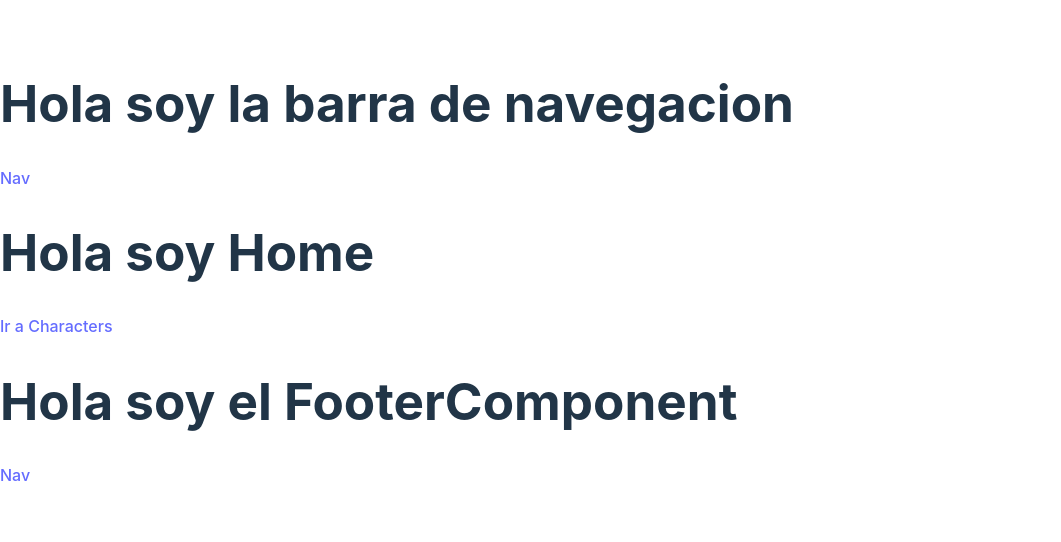
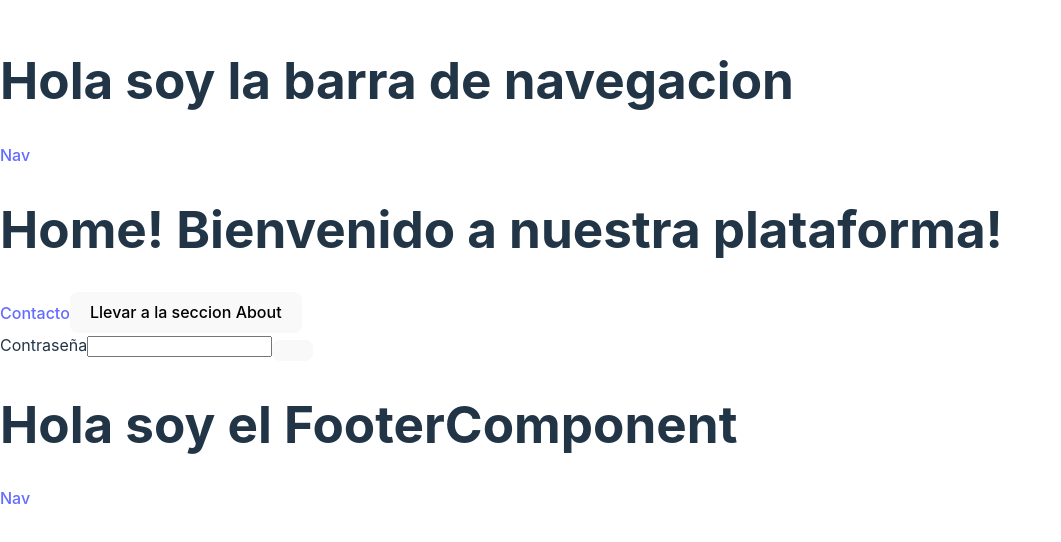
Before and after one commit to Neitor2023/Pokemon, a React (Vite) app: page / in a window 1280 px wide. Shown: the part 136-678 px from the top of the page, without its empty margins (0-1061 px from the left). Built offline with nearby package versions, Linux system fonts and the light colour scheme.

Commit message:
Creando nuevo

```diff
--- a/src/App.jsx
+++ b/src/App.jsx
@@ -3,13 +3,14 @@ import {
     Routes,
     Route
 } from 'react-router-dom'
-import Nav from './components/Nav copy';
+import Nav from './components/Nav';
 import Home from './pages/Home';
 import About from './pages/About';
 import Contact from './pages/Contact';
 import Projects from './pages/Projects';
 import Technologies from './pages/Technologies';
 import FooterComponent from './components/FooterComponent'
+import TeamDetail from './pages/TeamDetail';
 
 // import Nav from './components/Nav';
 
@@ -27,6 +28,9 @@ function App() {
                     <Route
                         path="/about"
                         element={<About />} />
+                    <Route
+                        path="/about/:name"
+                        element={<TeamDetail />} />
                     <Route
                         path="/contact"
                         element={<Contact />} />
--- a/src/components/Nav copy.jsx
+++ /dev/null
@@ -1,12 +0,0 @@
-import { Link } from 'react-router-dom';
-
-const Nav = () => {
-    return (
-        <div>
-         <h1>Hola soy la barra de navegacion</h1>
-         <Link to="/nav">Nav</Link>
-        </div>
-    );
-};
-
-export default Nav;<h1>Hola soy la barra de navegacion</h1>
--- a/src/pages/About.jsx
+++ b/src/pages/About.jsx
@@ -1,11 +1,34 @@
 import React from 'react'
+import { useNavigate, Link } from 'react-router-dom'
 
 const About = () => {
-
+  const navigate = useNavigate()
   return (
     <div>
-        <h1>Sobre Nosotros</h1>
-        <p>Lorem ipsum dolor sit amet consectetur adipisicing elit. Similique reprehenderit perspiciatis deserunt, tempore cupiditate nihil? Blanditiis tenetur tempora atque rerum asperiores? Error veritatis temporibus quis consectetur veniam repudiandae maxime aliquid.</p>
+      <button onClick={() => navigate(-1)}> Regresar </button>
+      <h1>Sobre Nosotros</h1>
+      <h2>Nuestro Equipo</h2>
+      <ul>
+        <Link to="/about/Alessandra">
+          Alessandra
+        </Link>
+      </ul>
+      <ul>
+        <Link to="/about/Vinicio">
+          Vinicio
+        </Link>
+      </ul>
+      <ul>
+        <Link to="/about/Adan">
+          Adan
+        </Link>
+      </ul>
+      <ul>
+        <Link to="/about/Elizabeth">
+          Elizabeth
+        </Link>
+      </ul>
+      <p>Lorem ipsum dolor sit amet consectetur adipisicing elit. Amet, iure facilis temporibus distinctio, sed illo officia dolores veniam vero repellendus, earum praesentium? Beatae molestiae tempore odit repellendus explicabo amet temporibus.</p>
     </div>
   )
 }
--- a/src/pages/Home.jsx
+++ b/src/pages/Home.jsx
@@ -1,14 +1,40 @@
+import { useState } from 'react';
 import { Link, useNavigate } from 'react-router-dom'
-import { useForm } from "react-hook-form";
 
 const Home = () => {
+  const navigate = useNavigate();
+  const [value, setValue] = useState("")
 
-  const navigate = useNavigate();
+  const redirect = () => {
+    navigate("/about")
+  }
+
+  const login = e => {
+    if (value === "password") {
+      navigate("/about/")
+    } else {
+      alert("Contraseña incorrecta")
+    }
+    e.preventDefault()
+  }
 
   return (
     <div>
-      <h1>Hola soy Home</h1>
-      <Link to="/ListsRickandMorty">Ir a Characters</Link>
+      <h1>Home! Bienvenido a nuestra plataforma!</h1>
+      <Link to="/Contact">Contacto</Link>
+
+      <button onClick={ redirect } >Llevar a la seccion About</button>
+
+      <form onSubmit={e => login(e)}>
+        <label htmlFor="password">Contraseña</label>
+        <input
+          type="password"
+          id="password"
+          value={value}
+          onChange={e => setValue(e.target.value)}
+        />
+        <button type='Submit'></button>
+      </form>
     </div>
   )
 }
--- /dev/null
+++ b/src/pages/TeamDetail.jsx
@@ -0,0 +1,15 @@
+import { useNavigate, useParams } from 'react-router-dom';
+
+const TeamDetail = () => {
+    const {name} = useParams()
+    const navigate = useNavigate()
+    return (
+        <div>
+            <button onClick={() => navigate(-1)}> Regresar </button>
+            <h1>Soy el detalle de un colaborador</h1>
+            <h2>El Nombre nuestro colaborador es {name} </h2>
+        </div>
+    );
+};
+
+export default TeamDetail;
```
